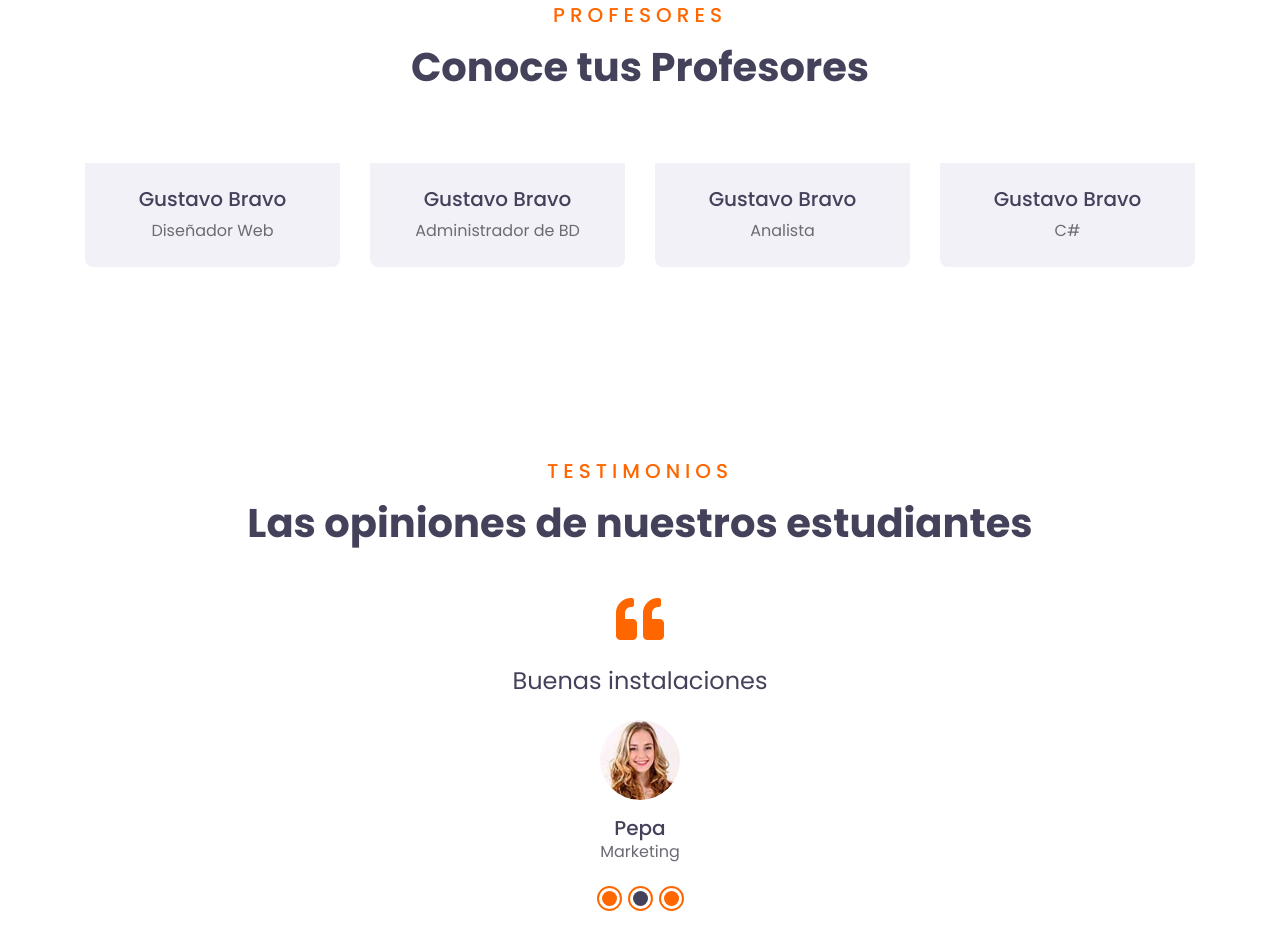
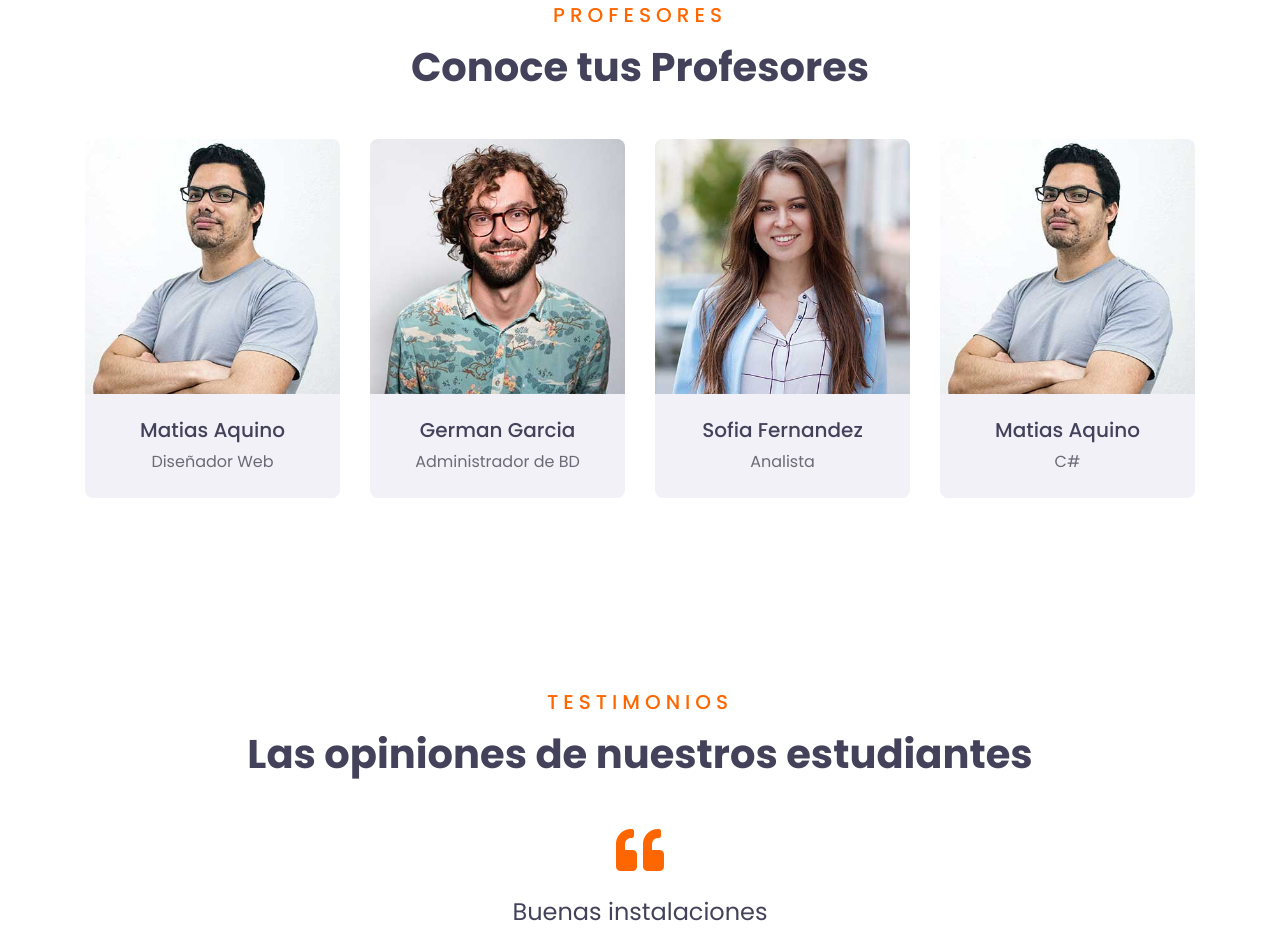
Before and after one commit to Matiasaquino1/HTML-IEN, a plain HTML site: page index.html in a window 1280 px wide. Shown: the part 3876-4815 px from the top of the page. Drawn offline with nearby package versions, Linux system fonts and the light colour scheme; files that its build step writes are made by us from their sources.

Commit message:
imagenes-profesores

```diff
--- a/index.html
+++ b/index.html
@@ -458,7 +458,7 @@
                 <div class="col-md-6 col-lg-3 text-center team mb-4">
                     <div class="team-item rounded overflow-hidden mb-2">
                         <div class="team-img position-relative">
-                            <img class="img-fluid" src="img/Profesor.jpg" alt="">
+                            <img class="img-fluid" src="img/team-4.jpg" alt="">
                             <div class="team-social">
                                 <a class="btn btn-outline-light btn-square mx-1" href="#"><i class="fab fa-twitter"></i></a>
                                 <a class="btn btn-outline-light btn-square mx-1" href="#"><i class="fab fa-facebook-f"></i></a>
@@ -466,7 +466,7 @@
                             </div>
                         </div>
                         <div class="bg-secondary p-4">
-                            <h5>Gustavo Bravo</h5>
+                            <h5>Matias Aquino</h5>
                             <p class="m-0">Diseñador Web</p>
                         </div>
                     </div>
@@ -474,7 +474,7 @@
                 <div class="col-md-6 col-lg-3 text-center team mb-4">
                     <div class="team-item rounded overflow-hidden mb-2">
                         <div class="team-img position-relative">
-                            <img class="img-fluid" src="img/Profesor.jpg" alt="">
+                            <img class="img-fluid" src="img/team-2.jpg" alt="">
                             <div class="team-social">
                                 <a class="btn btn-outline-light btn-square mx-1" href="#"><i class="fab fa-twitter"></i></a>
                                 <a class="btn btn-outline-light btn-square mx-1" href="#"><i class="fab fa-facebook-f"></i></a>
@@ -482,7 +482,7 @@
                             </div>
                         </div>
                         <div class="bg-secondary p-4">
-                            <h5>Gustavo Bravo</h5>
+                            <h5>German Garcia</h5>
                             <p class="m-0">Administrador de BD</p>
                         </div>
                     </div>
@@ -490,7 +490,7 @@
                 <div class="col-md-6 col-lg-3 text-center team mb-4">
                     <div class="team-item rounded overflow-hidden mb-2">
                         <div class="team-img position-relative">
-                            <img class="img-fluid" src="img/Profesor.jpg" alt="">
+                            <img class="img-fluid" src="img/team-3.jpg" alt="">
                             <div class="team-social">
                                 <a class="btn btn-outline-light btn-square mx-1" href="#"><i class="fab fa-twitter"></i></a>
                                 <a class="btn btn-outline-light btn-square mx-1" href="#"><i class="fab fa-facebook-f"></i></a>
@@ -498,7 +498,7 @@
                             </div>
                         </div>
                         <div class="bg-secondary p-4">
-                            <h5>Gustavo Bravo</h5>
+                            <h5>Sofia Fernandez</h5>
                             <p class="m-0">Analista</p>
                         </div>
                     </div>
@@ -506,7 +506,7 @@
                 <div class="col-md-6 col-lg-3 text-center team mb-4">
                     <div class="team-item rounded overflow-hidden mb-2">
                         <div class="team-img position-relative">
-                            <img class="img-fluid" src="img/Profesor.jpg" alt="">
+                            <img class="img-fluid" src="img/team-4.jpg" alt="">
                             <div class="team-social">
                                 <a class="btn btn-outline-light btn-square mx-1" href="#"><i class="fab fa-twitter"></i></a>
                                 <a class="btn btn-outline-light btn-square mx-1" href="#"><i class="fab fa-facebook-f"></i></a>
@@ -514,7 +514,7 @@
                             </div>
                         </div>
                         <div class="bg-secondary p-4">
-                            <h5>Gustavo Bravo</h5>
+                            <h5>Matias Aquino</h5>
                             <p class="m-0">C#</p>
                         </div>
                     </div>
```
